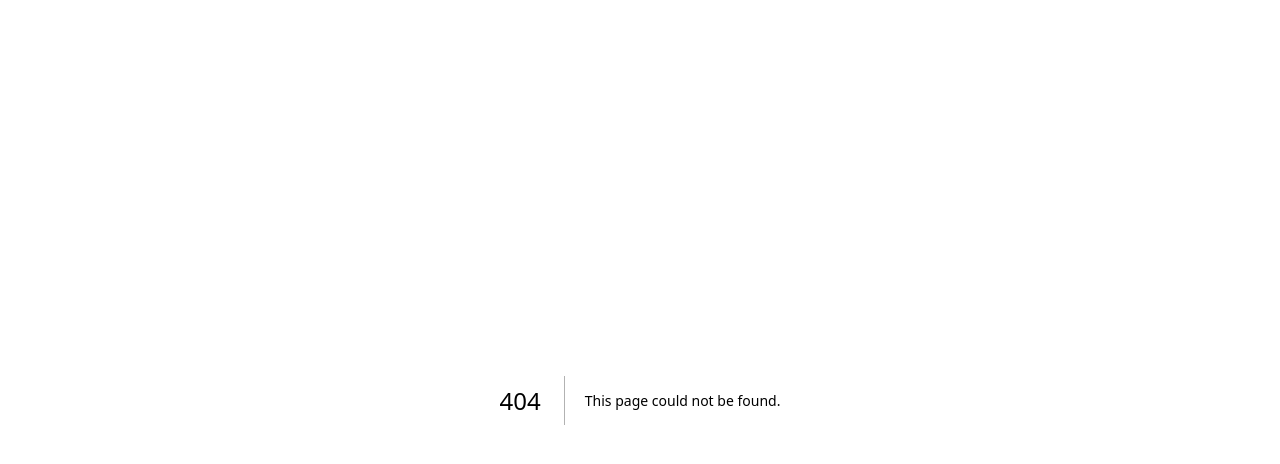
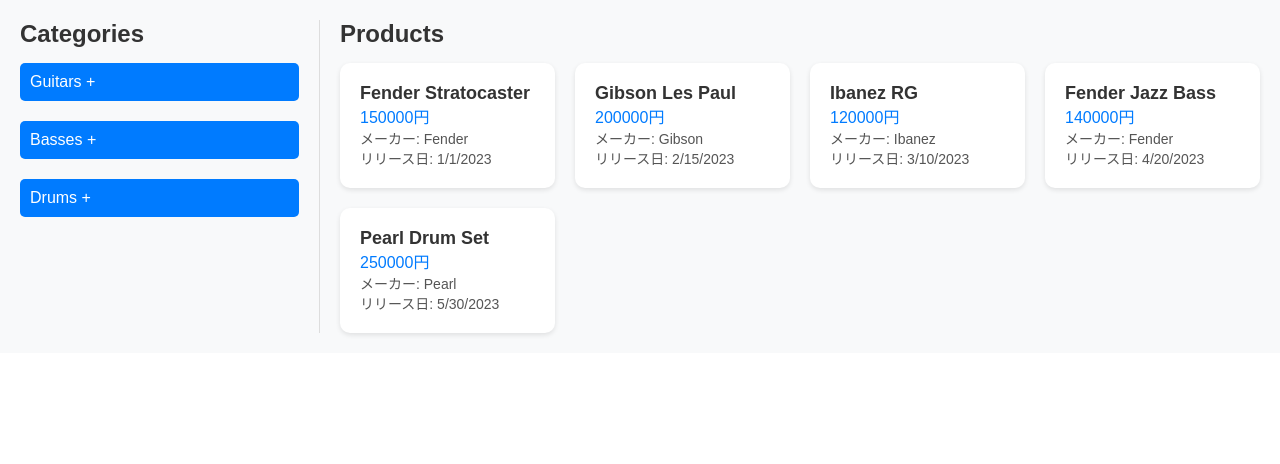
Before and after one commit to yasuhikasa/gakki-app, a Next.js app: page /products in a window 1280 px wide. Before the commit this address had no page. Shown: the top 464 px of the page. Built offline with nearby package versions, Linux system fonts and the light colour scheme.

Commit message:
商品一覧ページを一旦作成

```diff
--- /dev/null
+++ b/src/components/templates/products/products.tsx
@@ -0,0 +1,113 @@
+import React, { useEffect, useState } from 'react';
+import Link from 'next/link';
+import styles from '@/styles/pages/products.module.css';
+
+type Product = {
+  id: number;
+  name: string;
+  price: number;
+  manufacturer: string;
+  category: string;
+  releaseDate: string;
+};
+
+const ProductsPage = () => {
+  const [products, setProducts] = useState<Product[]>([]);
+  const [selectedManufacturer, setSelectedManufacturer] = useState<string | null>(null);
+  const [guitarOpen, setGuitarOpen] = useState(false);
+  const [bassOpen, setBassOpen] = useState(false);
+  const [drumOpen, setDrumOpen] = useState(false);
+
+  const productsData: Product[] = [
+    { id: 1, name: 'Fender Stratocaster', price: 150000, manufacturer: 'Fender', category: 'guitar', releaseDate: '2023-01-01' },
+    { id: 2, name: 'Gibson Les Paul', price: 200000, manufacturer: 'Gibson', category: 'guitar', releaseDate: '2023-02-15' },
+    { id: 3, name: 'Ibanez RG', price: 120000, manufacturer: 'Ibanez', category: 'guitar', releaseDate: '2023-03-10' },
+    { id: 4, name: 'Fender Jazz Bass', price: 140000, manufacturer: 'Fender', category: 'bass', releaseDate: '2023-04-20' },
+    { id: 5, name: 'Pearl Drum Set', price: 250000, manufacturer: 'Pearl', category: 'drum', releaseDate: '2023-05-30' },
+  ];
+
+  useEffect(() => {
+    if (selectedManufacturer) {
+      const sortedProducts = productsData.filter(
+        (product) => product.manufacturer === selectedManufacturer
+      );
+      setProducts(sortedProducts);
+    } else {
+      setProducts(productsData); // 全ての製品を表示
+    }
+  }, [selectedManufacturer]);
+
+  const toggleGuitar = () => setGuitarOpen(!guitarOpen);
+  const toggleBass = () => setBassOpen(!bassOpen);
+  const toggleDrum = () => setDrumOpen(!drumOpen);
+
+  return (
+    <div className={styles.container}>
+      <div className={styles.sidebar}>
+        <h2 className={styles.title}>Categories</h2>
+        <div className={styles.category}>
+          <button className={styles.categoryButton} onClick={toggleGuitar}>
+            Guitars {guitarOpen ? '-' : '+'}
+          </button>
+          {guitarOpen && (
+            <div className={styles.subCategory}>
+              <button onClick={() => setSelectedManufacturer('Fender')}>Fender</button>
+              <button onClick={() => setSelectedManufacturer('Gibson')}>Gibson</button>
+              <button onClick={() => setSelectedManufacturer('Ibanez')}>Ibanez</button>
+            </div>
+          )}
+        </div>
+        <div className={styles.category}>
+          <button className={styles.categoryButton} onClick={toggleBass}>
+            Basses {bassOpen ? '-' : '+'}
+          </button>
+          {bassOpen && (
+            <div className={styles.subCategory}>
+              <button onClick={() => setSelectedManufacturer('Fender')}>Fender</button>
+              <button onClick={() => setSelectedManufacturer('Gibson')}>Gibson</button>
+              <button onClick={() => setSelectedManufacturer('Yamaha')}>Yamaha</button>
+            </div>
+          )}
+        </div>
+        <div className={styles.category}>
+          <button className={styles.categoryButton} onClick={toggleDrum}>
+            Drums {drumOpen ? '-' : '+'}
+          </button>
+          {drumOpen && (
+            <div className={styles.subCategory}>
+              <button onClick={() => setSelectedManufacturer('Pearl')}>Pearl</button>
+              <button onClick={() => setSelectedManufacturer('Tama')}>Tama</button>
+              <button onClick={() => setSelectedManufacturer('Yamaha')}>Yamaha</button>
+            </div>
+          )}
+        </div>
+      </div>
+
+      <div className={styles.products}>
+        <h2 className={styles.title}>Products</h2>
+        <div className={styles.productGrid}>
+          {products.length === 0 ? (
+            <p>No products found</p>
+          ) : (
+            products.map((product) => (
+              <div className={styles.productCard} key={product.id}>
+                <Link href={`/products/${product.id}`}>
+                  <div className={styles.productContent}>
+                    <h3 className={styles.productName}>{product.name}</h3>
+                    <p className={styles.productPrice}>{product.price}円</p>
+                    <p className={styles.productManufacturer}>メーカー: {product.manufacturer}</p>
+                    <p className={styles.productReleaseDate}>
+                      リリース日: {new Date(product.releaseDate).toLocaleDateString()}
+                    </p>
+                  </div>
+                </Link>
+              </div>
+            ))
+          )}
+        </div>
+      </div>
+    </div>
+  );
+};
+
+export default ProductsPage;
--- /dev/null
+++ b/src/pages/products/index.tsx
@@ -0,0 +1,13 @@
+import React from 'react';
+import Products from '@/components/templates/products/products';
+import { NextPage } from 'next';
+
+const ProductsPage: NextPage = () => {
+  return (
+    <div>
+      <Products />
+    </div>
+  );
+}
+
+export default ProductsPage;
--- /dev/null
+++ b/src/styles/pages/products.module.css
@@ -0,0 +1,123 @@
+.container {
+  display: flex;
+  padding: 20px;
+  background-color: #f8f9fa;
+}
+
+.sidebar {
+  flex: 1;
+  max-width: 300px;
+  padding-right: 20px;
+  border-right: 1px solid #ddd;
+}
+
+.title {
+  font-size: 24px;
+  margin-bottom: 15px;
+  color: #333;
+}
+
+.category {
+  margin-bottom: 15px;
+}
+
+.categoryButton {
+  background-color: #007bff;
+  color: white;
+  padding: 10px;
+  border: none;
+  cursor: pointer;
+  width: 100%;
+  text-align: left;
+  font-size: 16px;
+  border-radius: 5px;
+  margin-bottom: 5px;
+}
+
+.categoryButton:hover {
+  background-color: #0056b3;
+}
+
+.subCategory {
+  padding-left: 10px;
+}
+
+.subCategory button {
+  background-color: transparent;
+  border: none;
+  color: #007bff;
+  cursor: pointer;
+  display: block;
+  margin: 5px 0;
+}
+
+.subCategory button:hover {
+  text-decoration: underline;
+}
+
+.products {
+  flex: 3;
+  padding-left: 20px;
+}
+
+.productGrid {
+  display: grid;
+  grid-template-columns: repeat(auto-fill, minmax(200px, 1fr));
+  gap: 20px;
+}
+
+.productCard {
+  background-color: white;
+  padding: 20px;
+  border-radius: 10px;
+  box-shadow: 0 2px 5px rgba(0, 0, 0, 0.1);
+  transition: transform 0.2s ease, box-shadow 0.2s ease;
+}
+
+.productCard:hover {
+  transform: translateY(-5px);
+  box-shadow: 0 4px 10px rgba(0, 0, 0, 0.2);
+}
+
+.productContent {
+  cursor: pointer;
+}
+
+.productName {
+  font-size: 18px;
+  font-weight: bold;
+  color: #333;
+}
+
+.productPrice {
+  font-size: 16px;
+  color: #007bff;
+}
+
+.productManufacturer,
+.productReleaseDate {
+  font-size: 14px;
+  color: #555;
+}
+
+/* レスポンシブ対応 */
+@media (max-width: 768px) {
+  .container {
+    flex-direction: column;
+  }
+
+  .sidebar {
+    width: 100%;
+    margin-bottom: 20px;
+    border-right: none;
+    padding-right: 0;
+  }
+
+  .products {
+    padding-left: 0;
+  }
+
+  .productGrid {
+    grid-template-columns: 1fr; /* ワンカラム */
+  }
+}
```
